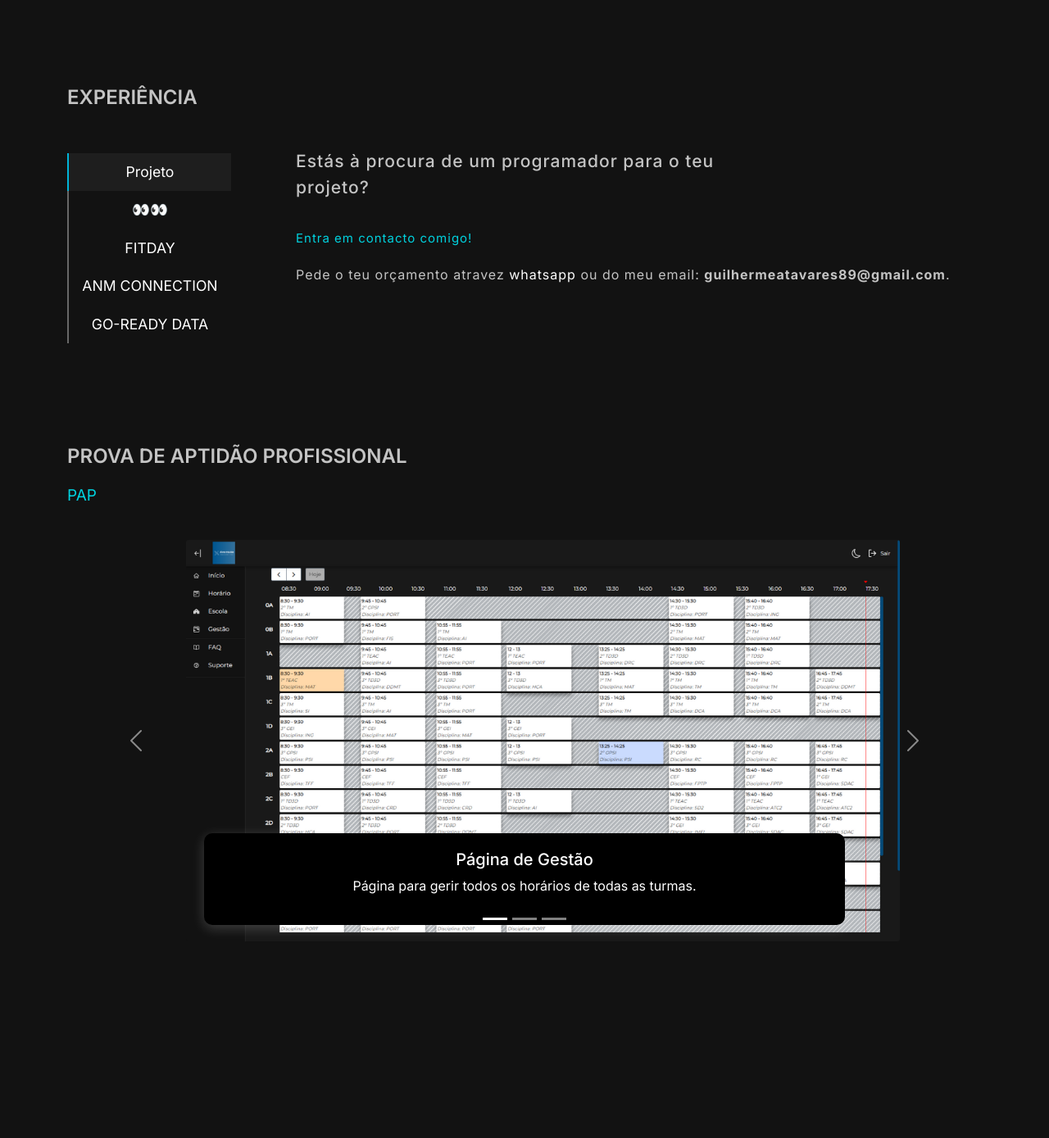
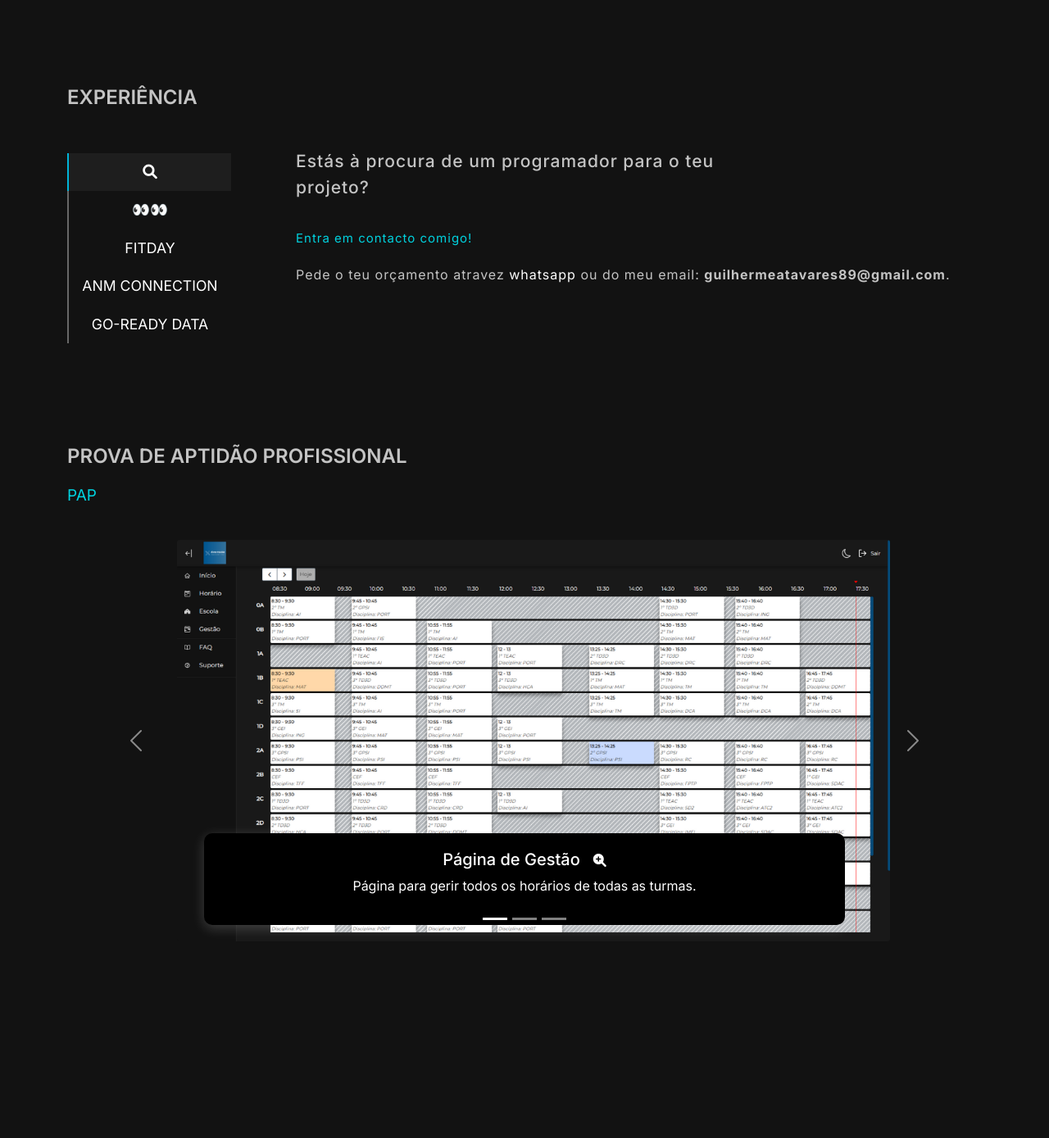
Before and after one commit to gatavares/gatavares.github.io, a PHP site: page / in a window 1280 px wide. Shown: the part 1156-2545 px from the top of the page at 82% size. Run offline with PHP 8.4, Linux system fonts and the light colour scheme.

Commit message:
carroucel e modal para ver foto

```diff
--- a/CONTENT/PAGES/home.html
+++ b/CONTENT/PAGES/home.html
@@ -74,7 +74,8 @@
 
                     <div class="menu-lugares">
                         <div class="menu text-center">
-                            <li class="ativado" id="1" onclick="menu(1)"><a>Projeto</a></li> <!-- Trocar para icons -->
+                            <li class="ativado" id="1" onclick="menu(1)"><a><i class="fa-solid fa-magnifying-glass"
+                                        style="color: #ffffff;"></i></a></li> <!-- Trocar para icons -->
                             <li class="desativado" id="2" onclick="menu(2)"><a>👀👀</a></li> <!-- Trocar para icons -->
                             <li class="desativado" id="3" onclick="menu(3)"><a>FITDAY</a></li>
                             <li class="desativado" id="4" onclick="menu(4)"><a>ANM CONNECTION</a></li>
@@ -185,27 +186,38 @@
                                 aria-label="Slide 3"></button>
                         </div>
                         <div class="carousel-inner">
-                            <div class="carousel-item active" data-bs-interval="10000">
-                                <img src="ASSETS/PAP/Gestao.png" class="d-block w-100" alt="...">
+                            <div class="carousel-item active" data-bs-interval="8000">
+                                <img src="ASSETS/PAP/Gestao.png" class="d-block w-100" alt="Página de Gestão">
                                 <div class="carousel-caption d-none d-md-block">
-                                    <h5 class="carousel-lable">Página de Gestão</h5>
+                                    <h5 class="carousel-lable">Página de Gestão &nbsp;
+                                        <a class="zoom" data-bs-toggle="modal" data-bs-target="#modalFoto1">
+                                            <i class="fa-solid fa-magnifying-glass-plus"></i>
+                                        </a>
+                                    </h5>
                                     <p class="carousel-subLable">
                                         Página para gerir todos os horários de todas as turmas.
                                     </p>
                                 </div>
                             </div>
-                            <div class="carousel-item" data-bs-interval="10000">
-                                <img src="ASSETS/PAP/Horario.png" class="d-block w-100" alt="...">
+                            <div class="carousel-item" data-bs-interval="8000">
+                                <img src="ASSETS/PAP/Horario.png" class="d-block w-100" alt="Página de Horários">
                                 <div class="carousel-caption d-none d-md-block">
-                                    <h5 class="carousel-lable">Página de Horários</h5>
+                                    <h5 class="carousel-lable">Página de Horários &nbsp;
+                                        <a class="zoom" data-bs-toggle="modal" data-bs-target="#modalFoto2">
+                                            <i class="fa-solid fa-magnifying-glass-plus"></i>
+                                        </a>
+                                    </h5>
                                     <p class="carousel-subLable">Página do horário da hora corrente.</p>
                                 </div>
                             </div>
                             <div class="carousel-item">
-                                <img src="ASSETS/PAP/Escola.png" class="d-block w-100" alt="...">
+                                <img src="ASSETS/PAP/Escola.png" class="d-block w-100" alt="Página de Gestão Escolar">
                                 <div class="carousel-caption d-none d-md-block">
-                                    <h5>
-                                        <p class="carousel-lable">Página de Escola</p>
+                                    <h5 class="carousel-lable">
+                                        Página de Gestão Escolar &nbsp;
+                                        <a class="zoom" data-bs-toggle="modal" data-bs-target="#modalFoto3">
+                                            <i class="fa-solid fa-magnifying-glass-plus"></i>
+                                        </a>
                                     </h5>
                                     <p class="carousel-subLable">Página onde pode gerir os professores e importar os
                                         horários.</p>
@@ -225,6 +237,54 @@
                     </div>
                 </div>
             </div>
+
+            <div class="modals">
+                <div class="modal fade" id="modalFoto1" tabindex="-1" aria-labelledby="modalFoto1Label"
+                    aria-hidden="true">
+                    <div class="modal-dialog modal-fullscreen">
+                        <div class="modal-content">
+                            <div class="modal-header">
+                                <h1 class="modal-title fs-5" id="modalFoto1Label">Página de Gestão</h1>
+                                <button type="button" class="btn-close" data-bs-dismiss="modal"
+                                    aria-label="Close"></button>
+                            </div>
+                            <div class="modal-body">
+                                <img src="ASSETS/PAP/Gestao.png" class="d-block w-100" alt="Página de Gestão">
+                            </div>
+                        </div>
+                    </div>
+                </div>
+                <div class="modal fade" id="modalFoto2" tabindex="-1" aria-labelledby="modalFoto2Label"
+                    aria-hidden="true">
+                    <div class="modal-dialog modal-fullscreen">
+                        <div class="modal-content">
+                            <div class="modal-header">
+                                <h1 class="modal-title fs-5" id="modalFoto2Label">Página de Horários</h1>
+                                <button type="button" class="btn-close" data-bs-dismiss="modal"
+                                    aria-label="Close"></button>
+                            </div>
+                            <div class="modal-body">
+                                <img src="ASSETS/PAP/Horario.png" class="d-block w-100" alt="Página de Gestão">
+                            </div>
+                        </div>
+                    </div>
+                </div>
+                <div class="modal fade" id="modalFoto3" tabindex="-1" aria-labelledby="modalFoto3Label"
+                    aria-hidden="true">
+                    <div class="modal-dialog modal-fullscreen">
+                        <div class="modal-content">
+                            <div class="modal-header">
+                                <h1 class="modal-title fs-5" id="modalFoto3Label">Página de Gestão Escolar</h1>
+                                <button type="button" class="btn-close" data-bs-dismiss="modal"
+                                    aria-label="Close"></button>
+                            </div>
+                            <div class="modal-body">
+                                <img src="ASSETS/PAP/Escola.png" class="d-block w-100" alt="Página de Gestão">
+                            </div>
+                        </div>
+                    </div>
+                </div>
+            </div>
         </div>
 </section>
 
--- a/CSS/styles.css
+++ b/CSS/styles.css
@@ -679,14 +679,14 @@ body {
     color: #c4c4c4;
 }
 
-.PAP-Fotos{
+.PAP-Fotos {
     margin-top: 20px;
 }
 
-.w-100 {
+.PAP .w-100 {
     border-radius: 3px;
     width: 78% !important;
-    margin-left: 13%;
+    margin-left: 12%;
 }
 
 .PAP .carousel-caption {
@@ -701,3 +701,19 @@ body {
     color: #00d2df;
     margin-bottom: 20px;
 }
+
+.modal {
+    color: #000 !important;
+}
+
+.PAP .zoom {
+    font-size: 16px;
+    color: #ffffff;
+    cursor: pointer;
+}
+
+.PAP .zoom:hover {
+    cursor: pointer;
+    color: #00d2df !important;
+
+}
```
Also changed, not shown: ASSETS/PAP/FAQ.png (deleted), ASSETS/PAP/Inicio.png (deleted), ASSETS/PAP/Login.png (deleted).
